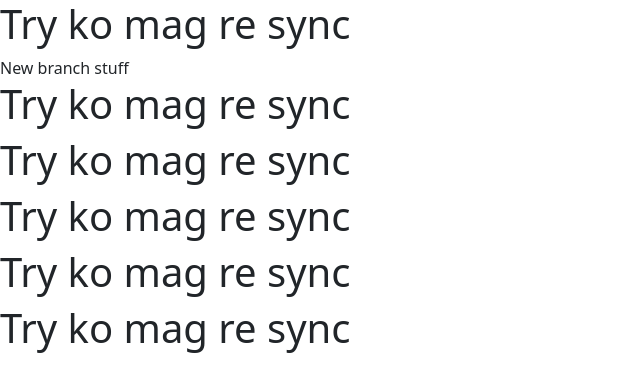
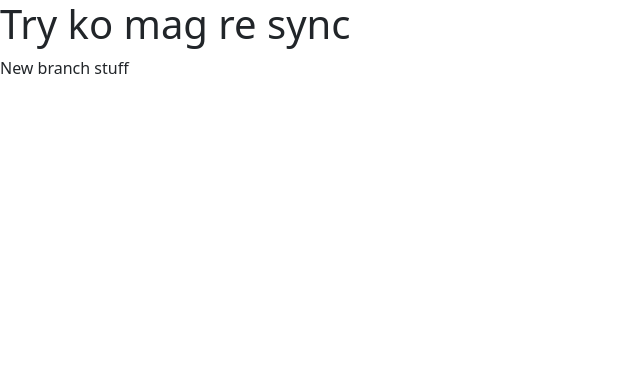
Before and after one commit to arumugamrajamani/Job-Portal-1, a PHP site: page / in a window 1280 px wide. Shown: the top 392 px of the page, without its empty margins (0-640 px from the left). Run offline with PHP 8.4, Linux system fonts and the light colour scheme.

Commit message:
removed lines

```diff
--- a/index.php
+++ b/index.php
@@ -15,11 +15,7 @@
     <body>
         <h1>Try ko mag re sync</h1>
         New branch stuff
-        <h1>Try ko mag re sync</h1>
-        <h1>Try ko mag re sync</h1>
-        <h1>Try ko mag re sync</h1>
-        <h1>Try ko mag re sync</h1>
-        <h1>Try ko mag re sync</h1>
+
     </body>
 
 </html>
```
